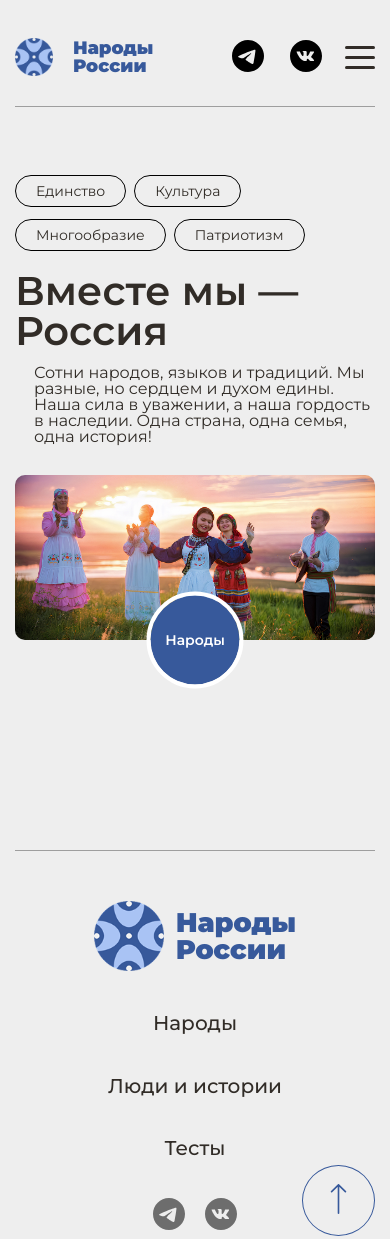
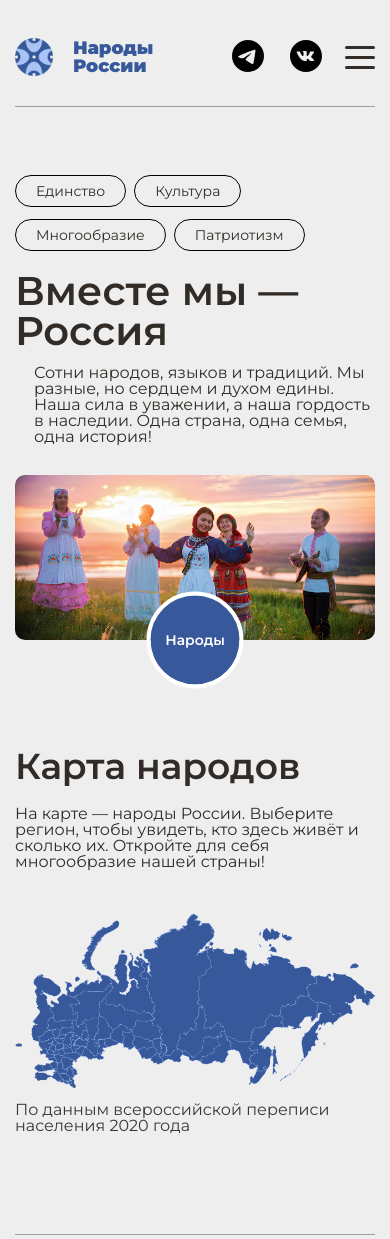
Before and after one commit to unenl1ghtened/narodi-rossii, a plain HTML site: page index.html in a window 390 px wide. Shown: the top 1239 px of the page. Drawn offline with Linux system fonts and the light colour scheme.

Commit message:
Created main map section

```diff
--- a/css/global.css
+++ b/css/global.css
@@ -69,6 +69,7 @@ html {
 
 .title {
   font-weight: 600;
+  font-size: 48px;
   line-height: 1.45833;
 }
 
@@ -107,6 +108,11 @@ html {
   background: #25395f;
 }
 /* ============================= */
+@media (max-width: 768px) {
+  .title {
+    font-size: 38px;
+  }
+}
 
 @media (max-width: 520px) {
   .tags {
@@ -124,3 +130,9 @@ html {
     cursor: pointer;
   }
 }
+
+@media (max-width: 450px) {
+  .title {
+    font-size: 36px;
+  }
+}
--- a/css/style.css
+++ b/css/style.css
@@ -54,6 +54,33 @@
   box-shadow: inset 5px 4px 5px rgba(0, 0, 0, 0.4);
 }
 
+/* =======MAP========== */
+.map {
+  padding-bottom: 150px;
+}
+
+.map__title {
+  margin-bottom: 25px;
+}
+.map__descr {
+  margin-bottom: 81px;
+  max-width: 600px;
+  width: 100%;
+}
+
+.map__image-cont {
+  margin-bottom: 84px;
+}
+.map__image-cont img {
+  width: 100%;
+  height: 100%;
+  object-fit: cover;
+  object-position: center;
+}
+
+.map__image-descr {
+  color: #383838;
+}
 /* ========MEDIA========== */
 
 @media (max-width: 1200px) {
@@ -76,6 +103,9 @@
 
 @media (max-width: 768px) {
   /* ---hero--- */
+  .hero {
+    padding-bottom: 150px;
+  }
   .hero__title {
     font-size: 40px;
     padding-top: 20px;
@@ -94,16 +124,41 @@
     outline: 6px solid #fff;
     font-size: 16px;
   }
+
+  /* ---map--- */
+  .map {
+    padding-bottom: 100px;
+  }
+  .map__title {
+    margin-bottom: 14px;
+  }
+  .map__descr {
+    margin-bottom: 61px;
+  }
+  .map__image-cont {
+    margin-bottom: 44px;
+  }
 }
 
 @media (max-width: 520px) {
 }
 
 @media (max-width: 450px) {
+  .hero {
+    padding-bottom: 100px;
+  }
   .hero__image-btn {
     width: 89px;
     height: 89px;
     outline: 4px solid #fff;
     font-size: 14px;
   }
+
+  /* ---map--- */
+  .map__descr {
+    margin-bottom: 40px;
+  }
+  .map__image-cont {
+    margin-bottom: 14px;
+  }
 }
--- a/index.html
+++ b/index.html
@@ -103,6 +103,22 @@
             </div>
           </div>
         </section>
+        <section class="map">
+          <div class="container">
+            <h2 class="map__title title">Карта народов</h2>
+            <p class="map__descr">
+              На карте — народы России. Выберите регион, чтобы увидеть, кто
+              здесь живёт и сколько их. Откройте для себя многообразие нашей
+              страны!
+            </p>
+            <div class="map__image-cont">
+              <img src="img/content/russia-map.png" alt="Карта России" />
+            </div>
+            <p class="map__image-descr">
+              По данным всероссийской переписи населения 2020 года
+            </p>
+          </div>
+        </section>
       </main>
       <footer class="footer">
         <div class="container">
```
